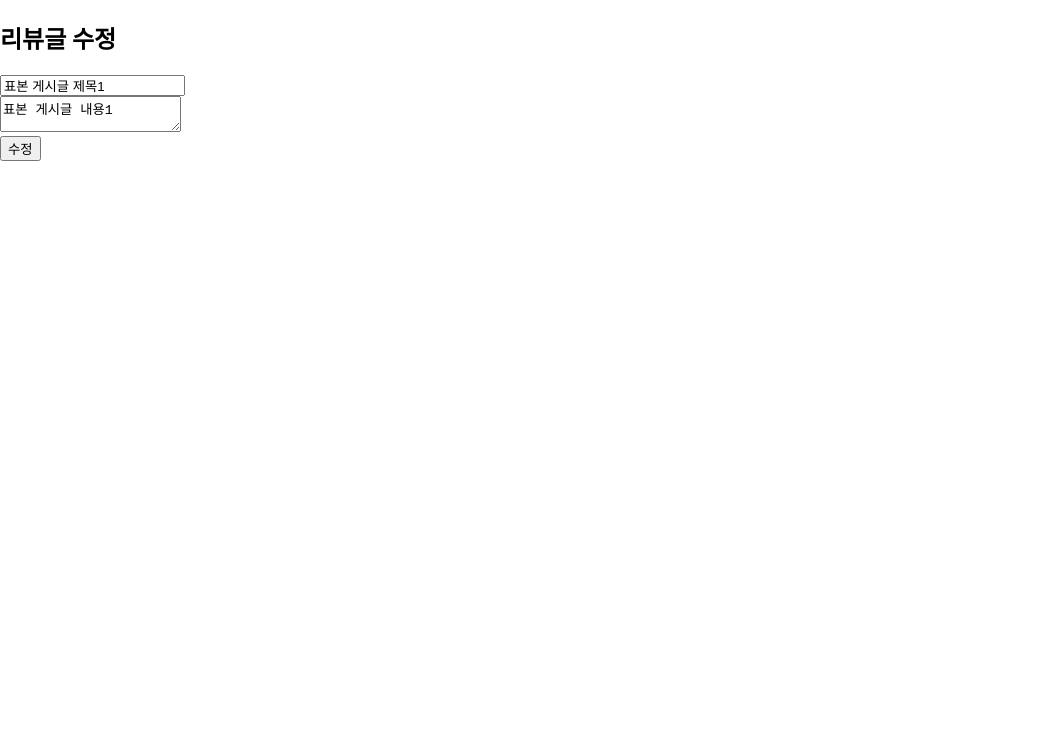
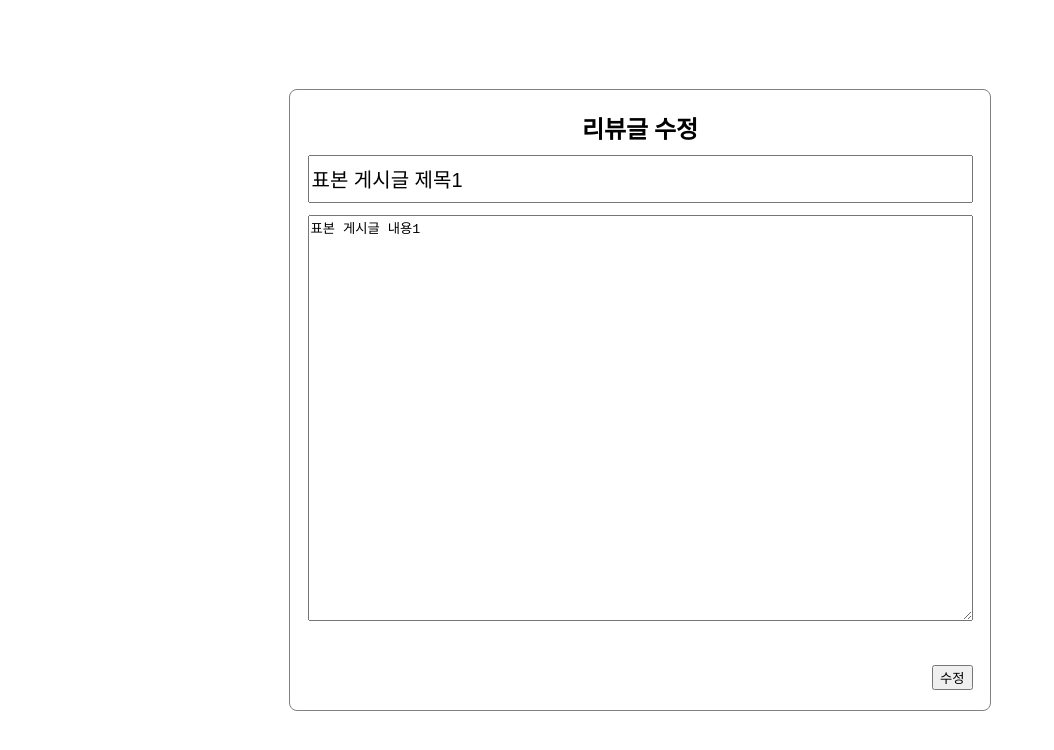
Before and after one commit to kanell0304/React_TeamProject, a React (Create React App) app: page /editList/1 in a window 1280 px wide. Shown: the top 750 px of the page, without its empty margins (0-1054 px from the left). Built offline with nearby package versions, Linux system fonts and the light colour scheme.

Commit message:
create EditList.css

```diff
--- a/src/component/EditList.jsx
+++ b/src/component/EditList.jsx
@@ -1,7 +1,7 @@
 import { useContext, useEffect, useState } from "react";
 import { ListProvider } from "./ListContext";
 import { useNavigate, useParams } from "react-router-dom";
-
+import "../tempCss/EditList.css"
 
 //상세보기 -> 수정
 const EditList = () => {
@@ -49,12 +49,21 @@ const EditList = () => {
 
     return (
         <div>
-            <h2>리뷰글 수정</h2>
-            <form onSubmit={onsubmit2}>
-                <input value={review.title} onChange={e=>setReview({...review,title:e.target.value})} type="text" /><br/>
-                <textarea value={review.content} onChange={e=>setReview({...review,content:e.target.value})}/><br/>
-                <button type="submit">수정</button>
-            </form>
+            {/* 장르 태그 추가예정 */}
+            <div className="container">
+                <div className="inner-container">
+                <h2 className="page-edit">리뷰글 수정</h2>
+
+                    <form className="form-box" onSubmit={onsubmit2}>
+                        <div>
+                        <input className="form-title" value={review.title} onChange={e=>setReview({...review,title:e.target.value})} type="text" />
+                        </div>
+                        <textarea className="form-content" value={review.content} onChange={e=>setReview({...review,content:e.target.value})}/><br/>
+                        <button className="button-edit" type="submit">수정</button>
+                    </form>
+
+                </div>
+            </div>
         </div>
     );
 };
--- /dev/null
+++ b/src/tempCss/EditList.css
@@ -0,0 +1,46 @@
+.container{
+    display: flex;
+    justify-content: center;
+    align-items: center;
+    height: 100vh;
+}
+.page-edit{
+    font-size: x-large;
+    margin-bottom: 10px;
+}
+.inner-container{
+    display: flex;
+    flex-direction: column;
+    align-items: center;
+    width: 700px;
+    height: 620px;
+    border: 1px solid gray;
+    border-radius: 0.5rem;
+}
+.form-box{
+    display: flex;
+    flex-direction: column;
+    width: 95%;
+    height: 95%;
+    gap: 12px;
+    /* border: 1px solid red; */
+    align-items: stretch;
+
+}
+.form-box div{
+    /* border: 1px solid red; */
+    width: 100%;
+
+}
+.form-title{
+    width: 100%;
+    height: 3rem;
+    font-size: 20px;
+    box-sizing: border-box;
+}
+.form-content{
+    height: 400px;
+}
+.button-edit{
+    margin-left:auto;
+}
```
